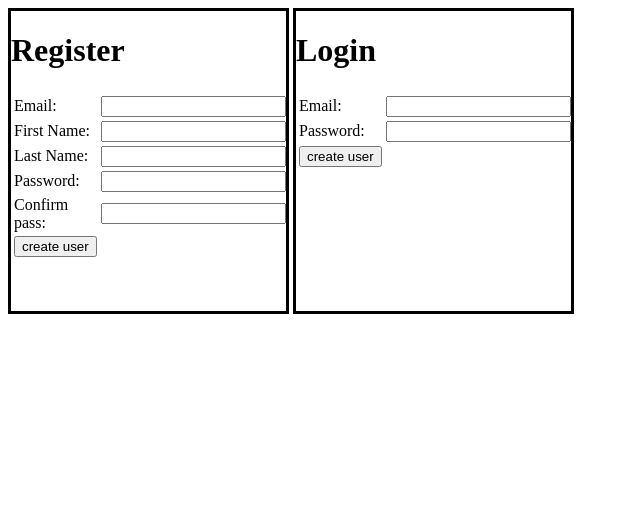
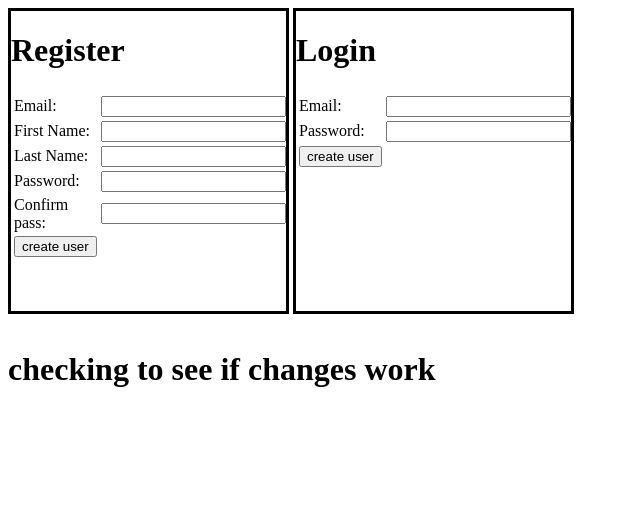
Before and after one commit to patr1ckk1m/login, a Django app: page / in a window 1280 px wide. Shown: the top 514 px of the page, without its empty margins (0-640 px from the left). Run offline with Django 3.2, Linux system fonts and the light colour scheme; parts of the project's set-up code (start-up, migrations or seed data) failed here and were passed over.

Commit message:
2nd commit

```diff
--- a/apps/firstapp/templates/firstapp/index.html
+++ b/apps/firstapp/templates/firstapp/index.html
@@ -63,6 +63,8 @@
       </table>
     </form>
 
+<h1>checking to see if changes work</h1>
+
     {% if messages %}
       <ul class="messages">
         {% for message in messages %}
```
